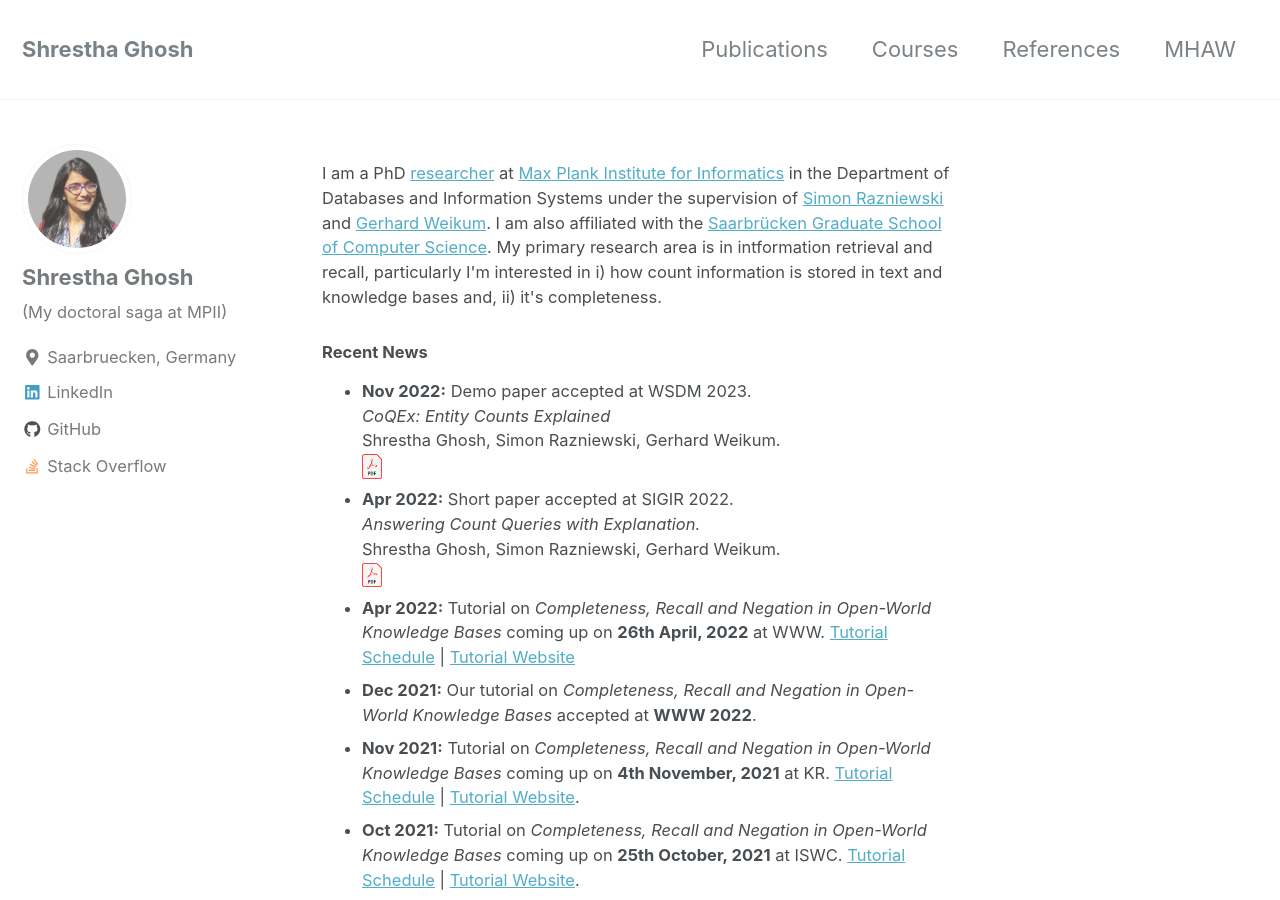
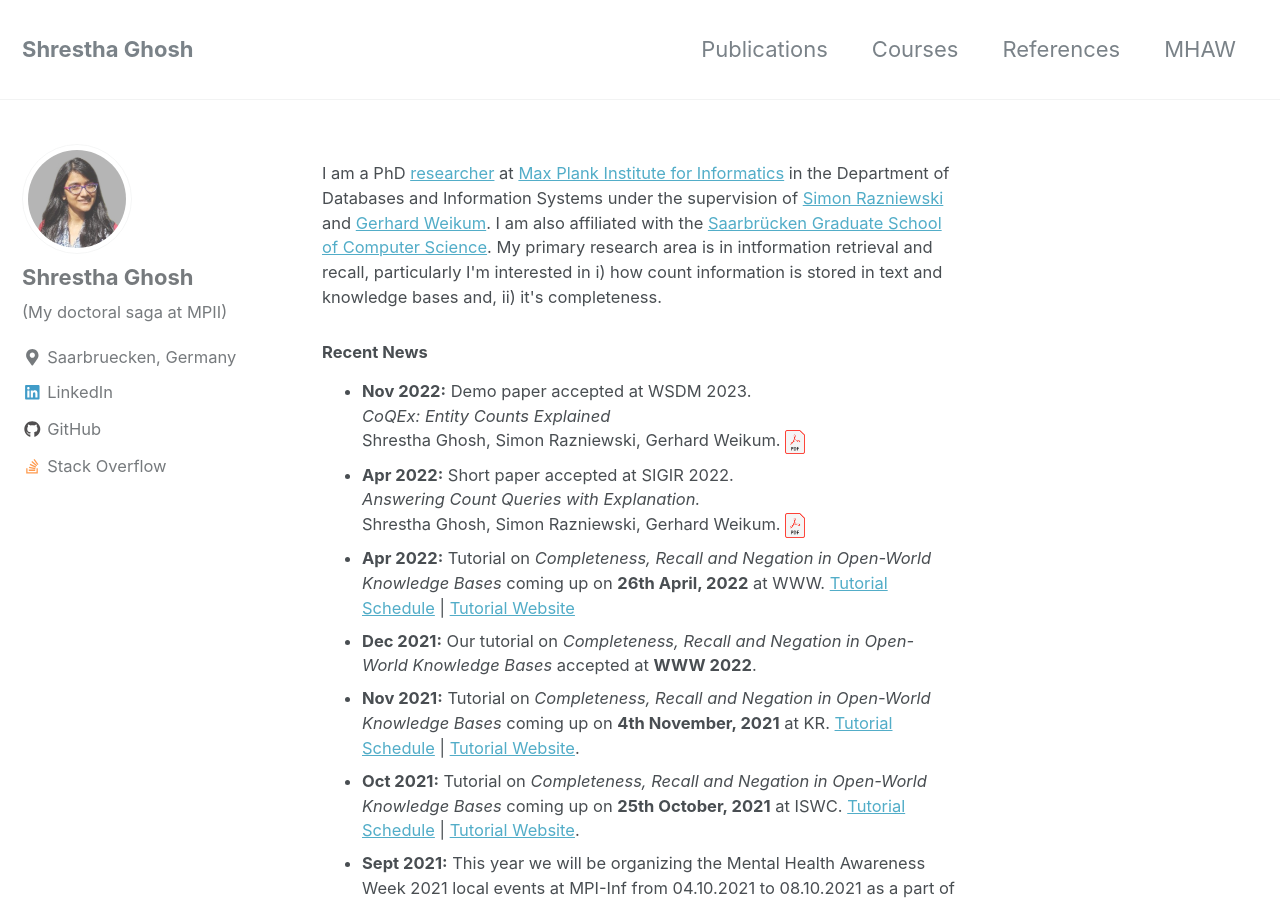
Before and after one commit to ghoshs/ghoshs.github.io, a Jekyll site: the page built from index.html, in a window 1280 px wide and 900 px high. Built offline with Jekyll 4.4.1, drawn with Linux system fonts in a browser that asks for light colours; nearby versions of some CDN libraries; the list of posts is cut into pages by our own code.

Commit message:
minor fix

```diff
--- a/_layouts/home.html
+++ b/_layouts/home.html
@@ -16,13 +16,13 @@ layout: archive
   <li>
     <strong>Nov 2022:</strong> Demo paper accepted at WSDM 2023.<br>
     <i>CoQEx: Entity Counts Explained</i><br>
-    Shrestha Ghosh, Simon Razniewski, Gerhard Weikum. <br>
+    Shrestha Ghosh, Simon Razniewski, Gerhard Weikum.
     <a href="/images/coqex_demo.pdf"><img src="images/pdf-icon.png" width="20px"></a>
   </li>
   <li>
     <strong>Apr 2022:</strong> Short paper accepted at SIGIR 2022.<br>
     <i>Answering Count Queries with Explanation.</i><br>
-    Shrestha Ghosh, Simon Razniewski, Gerhard Weikum. <br>
+    Shrestha Ghosh, Simon Razniewski, Gerhard Weikum.
     <a href="https://dl.acm.org/doi/pdf/10.1145/3477495.3531870"><img src="images/pdf-icon.png" width="20px"></a>
   </li>
   <li>
@@ -53,13 +53,13 @@ layout: archive
   <li>
     <strong>2019:</strong> Demo accepted at ESWC 2020.<br>
     <i>CounQER: A System for Discovering and Linking Count Information in Knowledge Bases.</i> <br>
-    Shrestha Ghosh, Simon Razniewski, Gerhard Weikum. <br>
+    Shrestha Ghosh, Simon Razniewski, Gerhard Weikum.
     <a href="https://arxiv.org/pdf/2005.03529.pdf"><img src="images/pdf-icon.png" width="20px"></a> | <a href="https://counqer.mpi-inf.mpg.de/spo/">demo</a>
   </li>
   <li>
     <strong>2019:</strong> Paper appearing in the Journal of Web Semantics 2020. <br>
     <i>Uncovering Hidden Semantics of Set Information in Knowledge Bases.</i> <br>
-    Shrestha Ghosh, Simon Razniewski, Gerhard Weikum. <br>
+    Shrestha Ghosh, Simon Razniewski, Gerhard Weikum.
     <a href="https://www.sciencedirect.com/science/article/pii/S1570826820300317?via%3Dihub">JWS</a> | <a href="https://arxiv.org/pdf/2003.03155.pdf"><img src="images/pdf-icon.png" width="20px"></a>
   </li>
 </ul>
```
